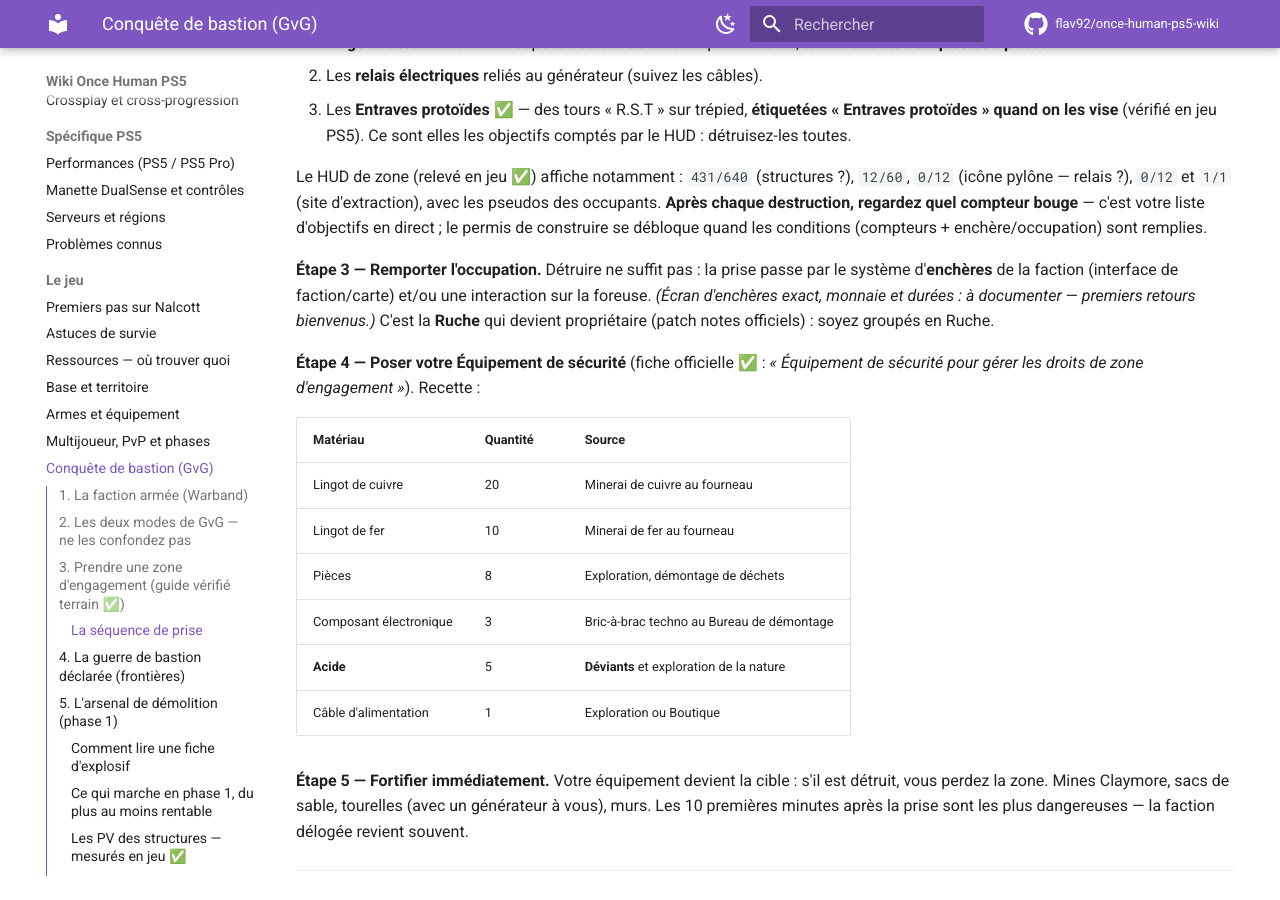
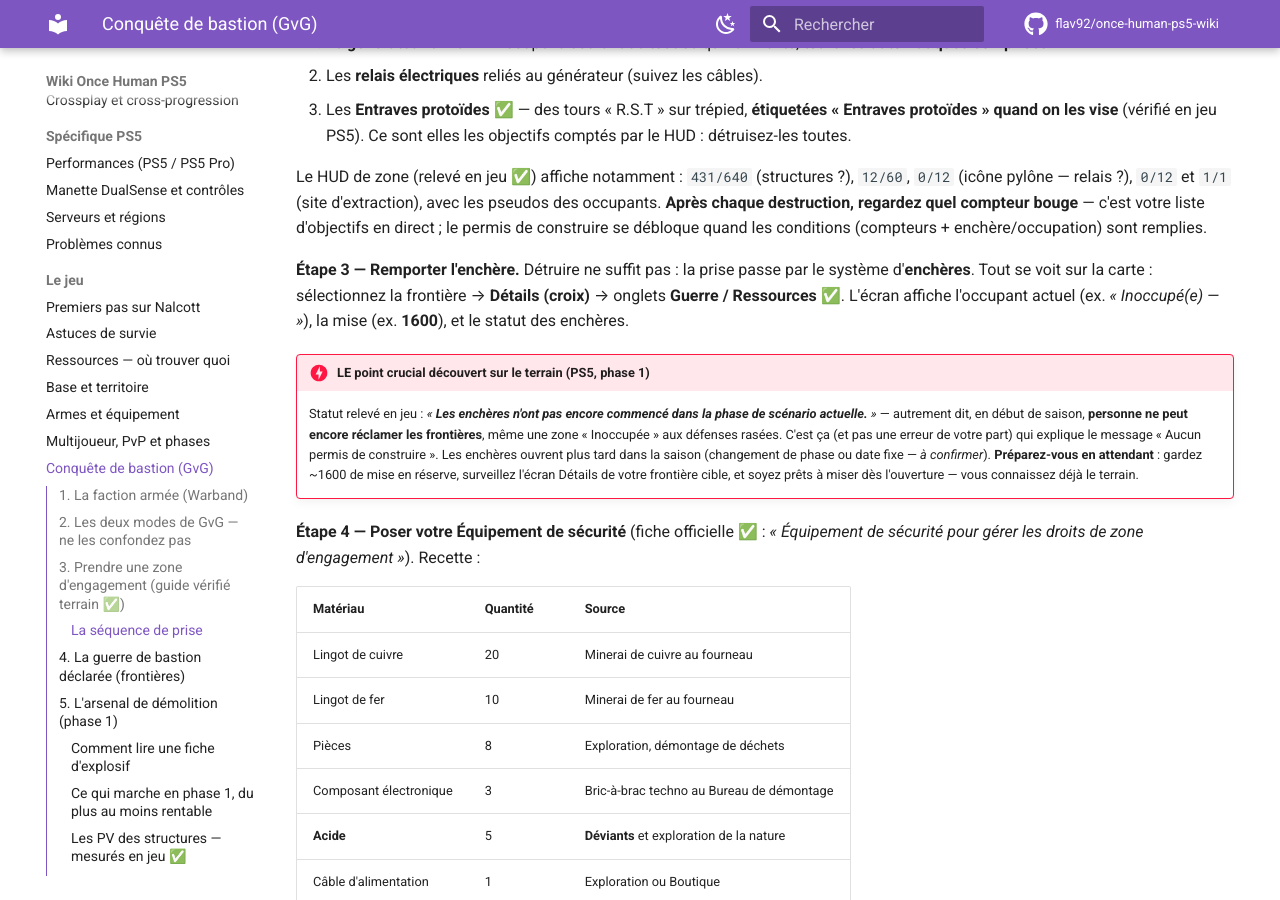
Before and after one commit to flav92/once-human-ps5-wiki, an MkDocs documentation site: the page built from docs/jeu/conquete-bastion.md, in a window 1280 px wide and 900 px high, scrolled down 1595 px. Built offline with MkDocs 1.6.1 and Material for MkDocs 9.7.7, drawn with Linux system fonts in a browser that asks for light colours; comment, search, counter and statistics services are not loaded.

Commit message:
Découverte majeure : les enchères de frontières n'ouvrent pas en début de phase 1
Écran Détails de la Frontière de Rippleby relevé en jeu : statut
« Les enchères n'ont pas encore commencé dans la phase de scénario
actuelle », zone Inoccupée, mise affichée 1600. Explique le refus
du permis de construire malgré les défenses rasées.

Co-Authored-By: Claude Fable 5 <noreply@anthropic.com>
Claude-Session: https://claude.ai/code/session_01TCxfqbazixhXZqmCd3gYVk

```diff
--- a/docs/jeu/conquete-bastion.md
+++ b/docs/jeu/conquete-bastion.md
@@ -50,7 +50,10 @@ Le HUD de la zone affiche des compteurs (ex. `0/12`) avec les pseudos des occupa
 
 Le HUD de zone (relevé en jeu ✅) affiche notamment : `431/640` (structures ?), `12/60`, `0/12` (icône pylône — relais ?), `0/12` et `1/1` (site d'extraction), avec les pseudos des occupants. **Après chaque destruction, regardez quel compteur bouge** — c'est votre liste d'objectifs en direct ; le permis de construire se débloque quand les conditions (compteurs + enchère/occupation) sont remplies.
 
-**Étape 3 — Remporter l'occupation.** Détruire ne suffit pas : la prise passe par le système d'**enchères** de la faction (interface de faction/carte) et/ou une interaction sur la foreuse. *(Écran d'enchères exact, monnaie et durées : à documenter — premiers retours bienvenus.)* C'est la **Ruche** qui devient propriétaire (patch notes officiels) : soyez groupés en Ruche.
+**Étape 3 — Remporter l'enchère.** Détruire ne suffit pas : la prise passe par le système d'**enchères**. Tout se voit sur la carte : sélectionnez la frontière → **Détails (croix)** → onglets **Guerre / Ressources** ✅. L'écran affiche l'occupant actuel (ex. *« Inoccupé(e) — <Défenseur> »*), la mise (ex. **1600**), et le statut des enchères.
+
+!!! danger "LE point crucial découvert sur le terrain (PS5, phase 1)"
+    Statut relevé en jeu : *« **Les enchères n'ont pas encore commencé dans la phase de scénario actuelle.** »* — autrement dit, en début de saison, **personne ne peut encore réclamer les frontières**, même une zone « Inoccupée » aux défenses rasées. C'est ça (et pas une erreur de votre part) qui explique le message « Aucun permis de construire ». Les enchères ouvrent plus tard dans la saison (changement de phase ou date fixe — *à confirmer*). **Préparez-vous en attendant** : gardez ~1600 de mise en réserve, surveillez l'écran Détails de votre frontière cible, et soyez prêts à miser dès l'ouverture — vous connaissez déjà le terrain.
 
 **Étape 4 — Poser votre Équipement de sécurité** (fiche officielle ✅ : *« Équipement de sécurité pour gérer les droits de zone d'engagement »*). Recette :
 
```
